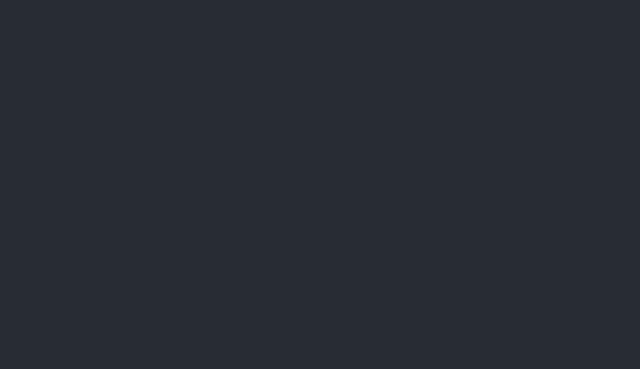
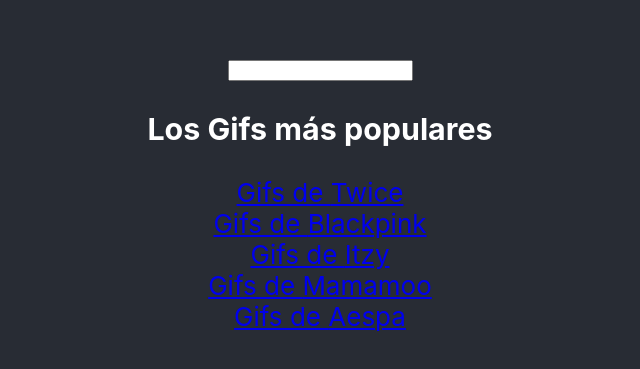
Before and after one commit to pertuzdev/Gifs, a React (Create React App) app: page / in a window 1280 px wide. Shown: the part 209-578 px from the top of the page, without its empty margins (320-960 px from the left). Built offline with nearby package versions, Linux system fonts and the light colour scheme.

Commit message:
Add home page with popular gifs and detail page, organize a little bit

```diff
--- a/src/App.js
+++ b/src/App.js
@@ -3,13 +3,17 @@
 
 import "./App.css";
 
-import GifsList from "./components/GifsList";
+import GifsList from "./components/GifsList/GifsList";
+import Detail from "./pages/Detail/Detail";
+import Home from "./pages/Home/Home";
 
 function App() {
   return (
     <div className="App">
       <section className="App-section">
-        <Route path="/gifs/:keyword" component={GifsList} />
+        <Route path="/" component={Home} />
+        <Route path="/search/:keyword" component={GifsList} />
+        <Route path="/gif/:id" component={Detail} />
       </section>
     </div>
   );
--- a/src/components/Gif.js
+++ b/src/components/Gif/Gif.js
@@ -1,8 +1,10 @@
+import { Link } from "wouter";
+
 export default function Gif({ id, url, title }) {
   return (
-    <div>
+    <Link to={`/gif/${id}`}>
       <h1>{title}</h1>
       <img key={id} src={url} alt={title} />
-    </div>
+    </Link>
   );
 }
--- a/src/components/GifsList.js
+++ b/src/components/GifsList/GifsList.js
@@ -1,8 +1,8 @@
 import { useState, useEffect } from "react";
 
-import Gif from "./Gif";
+import Gif from "../Gif/Gif";
 
-import getGifs from "../service/getGifs";
+import getGifs from "../../service/getGifs";
 
 export default function GifsList({ params }) {
   const { keyword } = params;
--- /dev/null
+++ b/src/components/Spinner/Spinner.js
@@ -0,0 +1,3 @@
+const Spinner = () => <div>Cargando...</div>;
+
+export default Spinner;
--- /dev/null
+++ b/src/pages/Detail/Detail.js
@@ -0,0 +1,11 @@
+import { useState } from "react";
+
+export default function Detail({ params }) {
+  const { id } = params;
+
+  const [loading, setLoading] = useState(false);
+
+  if (loading) return <div>Cargando</div>;
+
+  return <h1>{id}</h1>;
+}
--- /dev/null
+++ b/src/pages/Home/Home.js
@@ -0,0 +1,34 @@
+import { useState } from "react";
+import { Link, useLocation } from "wouter";
+
+const POPULAR_GIFS = ["Twice", "Blackpink", "Itzy", "Mamamoo", "Aespa"];
+
+export default function Home() {
+  const [searchWord, setSearchWord] = useState("");
+  const [location, setLocation] = useLocation();
+
+  console.log(location, "location");
+
+  const handleSubmit = (evt) => {
+    evt.preventDefault();
+    setLocation(`/search/${searchWord}`);
+  };
+
+  const handleChange = (evt) => {
+    setSearchWord(evt.target.value);
+  };
+
+  return (
+    <>
+      <form onSubmit={handleSubmit}>
+        <input onChange={handleChange} value={searchWord} />
+      </form>
+      <h3>Los Gifs más populares</h3>
+      {POPULAR_GIFS.map((popularGif) => (
+        <Link key={popularGif} to={`/search/${popularGif}`}>
+          Gifs de {popularGif}
+        </Link>
+      ))}
+    </>
+  );
+}
--- /dev/null
+++ b/src/pages/SearchResults/SearchResults.js
@@ -0,0 +1,3 @@
+export default function SearchResults() {
+  return <div></div>;
+}
```
